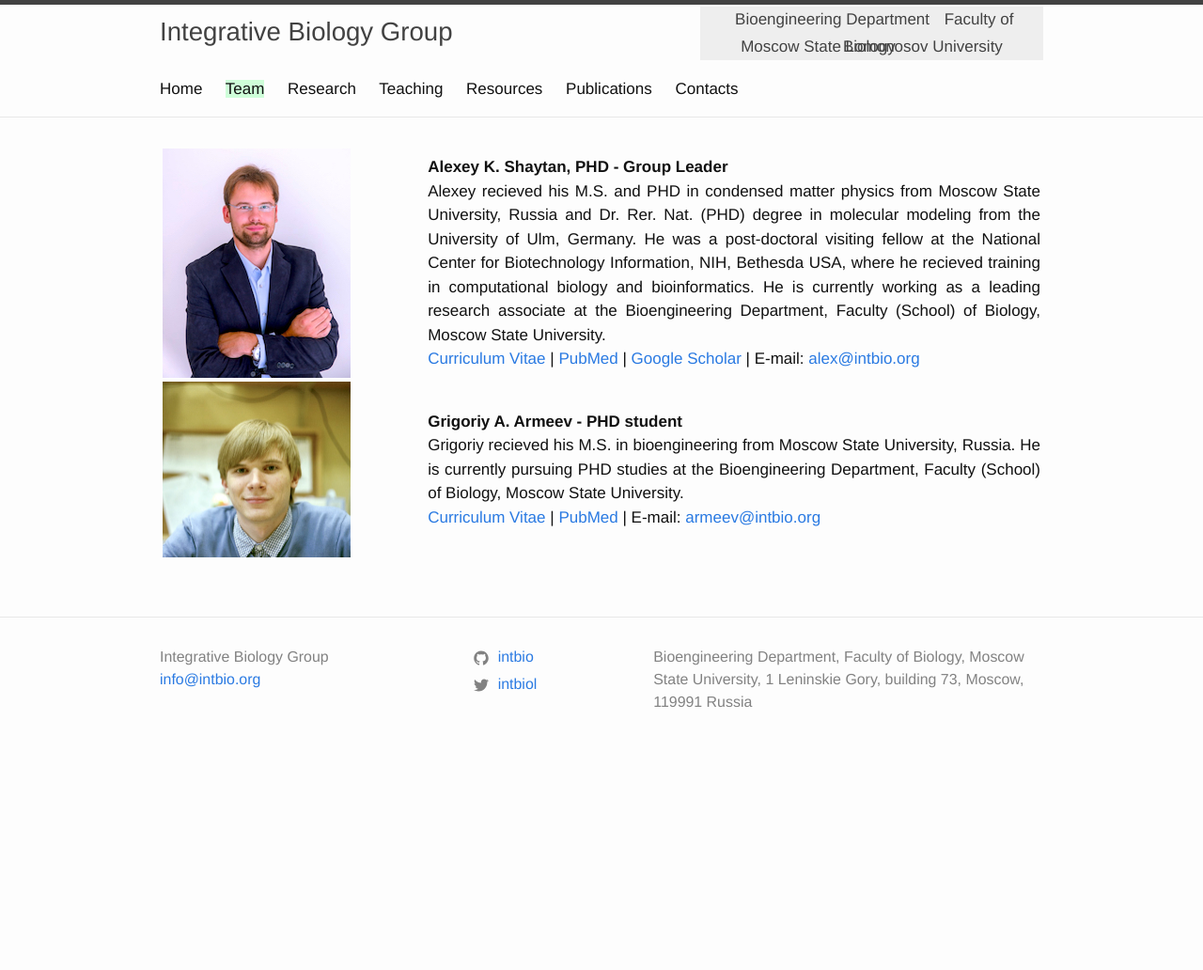
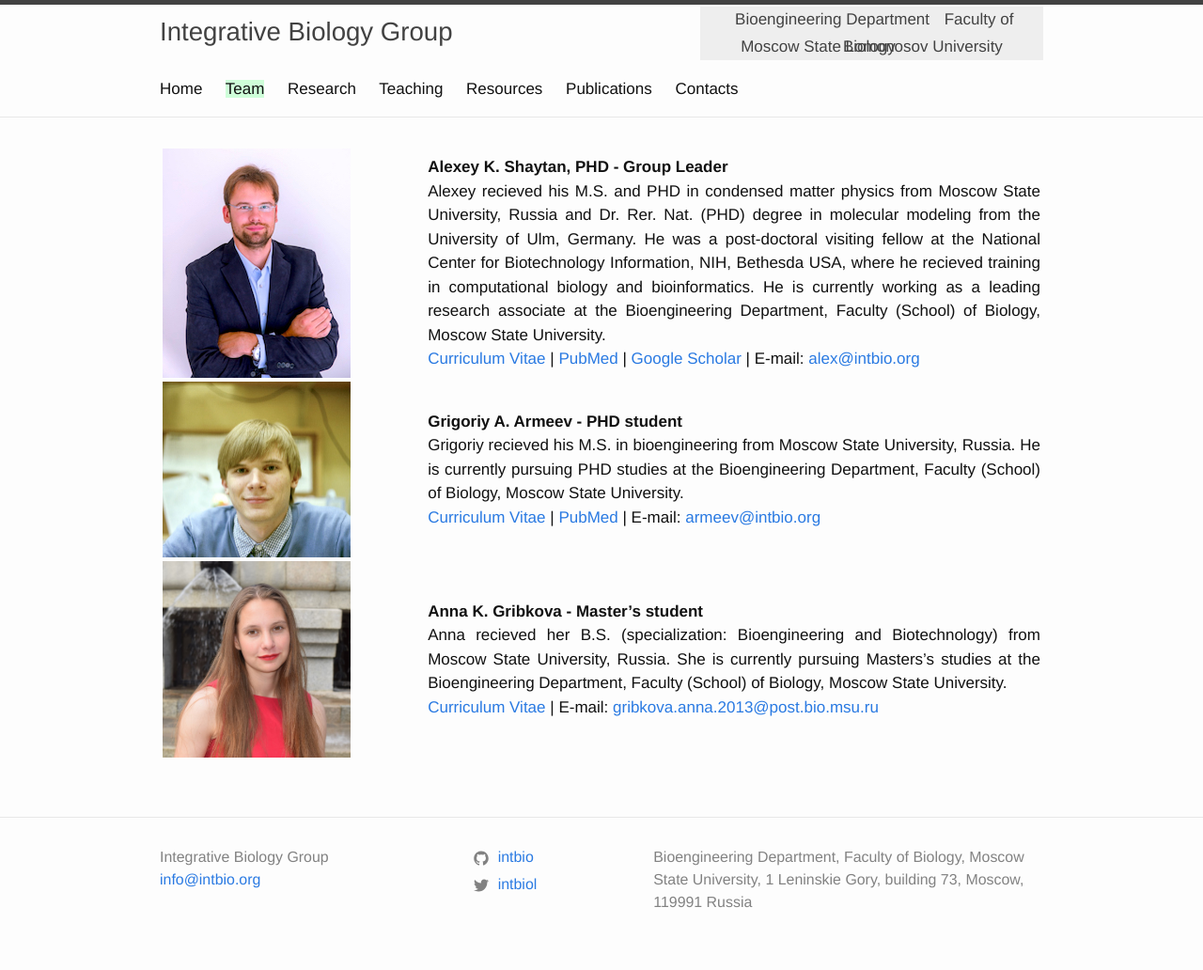
Before and after one commit to v-adlerberg/intbio.github.io, a Jekyll site: the page built from 2team.md, in a window 1280 px wide. Shown: the whole page at 94% size. Built offline with Jekyll 4.4.1, drawn with Linux system fonts in a browser that asks for light colours; before the commit the page ends 900 px from its top, so only the background shows below that.

Commit message:
Anna's personal page (#2)
* Delete CNAME

* Update _config.yml

* Add files via upload

* Add files via upload

* Update 2team.md

* Delete photo_akg.jpg

* Add files via upload

* Add files via upload

```diff
--- a/2team.md
+++ b/2team.md
@@ -25,5 +25,11 @@ permalink: /team/
 [Curriculum Vitae]({{ "/team/gaa_cv" | relative_url }}) | [PubMed](https://www.ncbi.nlm.nih.gov/pubmed/?term=Armeev+GA%5BAuthor%5D) | E-mail: [armeev@intbio.org](mailto:armeev@intbio.org)
 </td>
 </tr>
+ <tr>
+<td markdown="span"> <img src="{{ "/assets/photo_akg.jpg" | relative_url }}" width="200px" /> </td>
+<td markdown="span"><b>Anna K. Gribkova - Master's student</b> <br> Anna recieved her B.S. (specialization: Bioengineering and Biotechnology) from Moscow State University, Russia. She is currently pursuing Masters's studies at the Bioengineering Department, Faculty (School) of Biology, Moscow State University.<br>
+[Curriculum Vitae]({{ "/cv/akg.pdf" | relative_url }}) | E-mail: [gribkova.anna.2013@post.bio.msu.ru](mailto:gribkova.anna.2013@post.bio.msu.ru)
+</td>
+</tr>
 </tbody>
 </table>
--- a/CNAME
+++ /dev/null
@@ -1 +0,0 @@
-www.intbio.org
--- a/_config.yml
+++ b/_config.yml
@@ -19,8 +19,8 @@ description: > # this means to ignore newlines until "baseurl:"
   Bioengineering Department, Faculty of Biology, Moscow State University,
   1 Leninskie Gory, building 73, Moscow, 119991 Russia
 
-baseurl: "" # the subpath of your site, e.g. /blog
-url: "" # the base hostname & protocol for your site, e.g. http://example.com
+baseurl: "/intbio.github.io" # the subpath of your site, e.g. /blog
+url: "https://agribkova.github.io" # the base hostname & protocol for your site, e.g. http://example.com
 twitter_username: intbiol
 github_username:  intbio
 
```
Also changed, not shown: assets/photo_akg.jpg (added), 1 other file.
